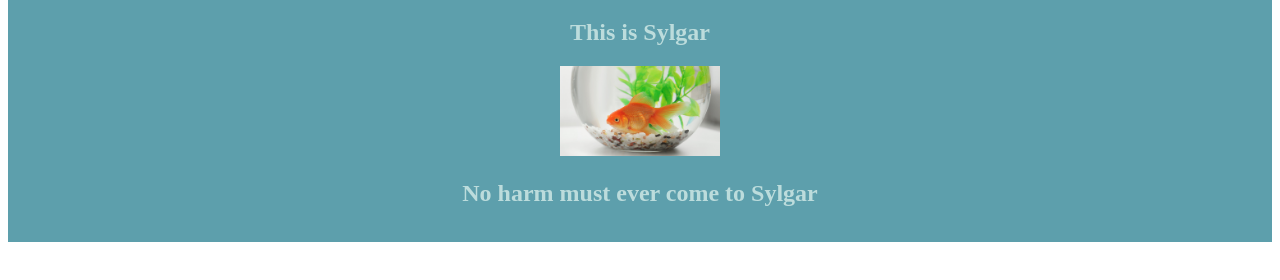
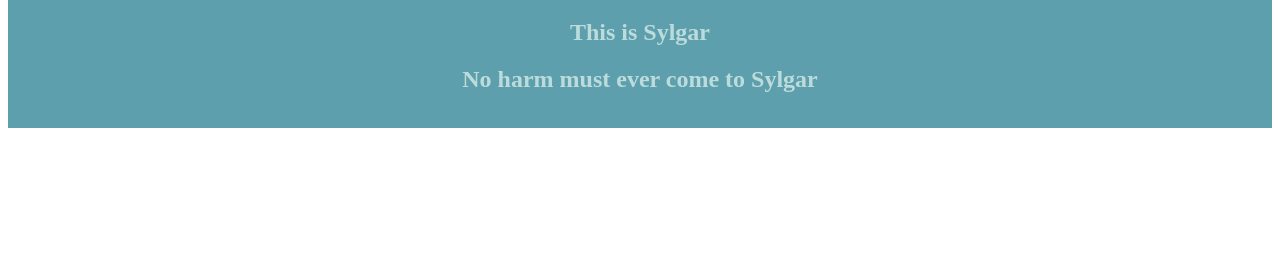
Before and after one commit to Bergluk/Bergluk.github.io, a plain HTML site: page index.html in a window 1280 px wide. Shown: the part 160-440 px from the top of the page. Drawn offline with Linux system fonts and the light colour scheme; files that its build step writes are made by us from their sources.

Commit message:
deleted picture

```diff
--- a/index.html
+++ b/index.html
@@ -16,7 +16,6 @@
   <div class="banner">
     <h1>Welcome</h1>
     <h2>This is Sylgar</h2>
-    <img src="./resources/images/sylgar.jpg" alt="Sylgar" width="160" height="90">
     <h2>No harm must ever come to Sylgar</h2>
   </div>
 </body>
```
